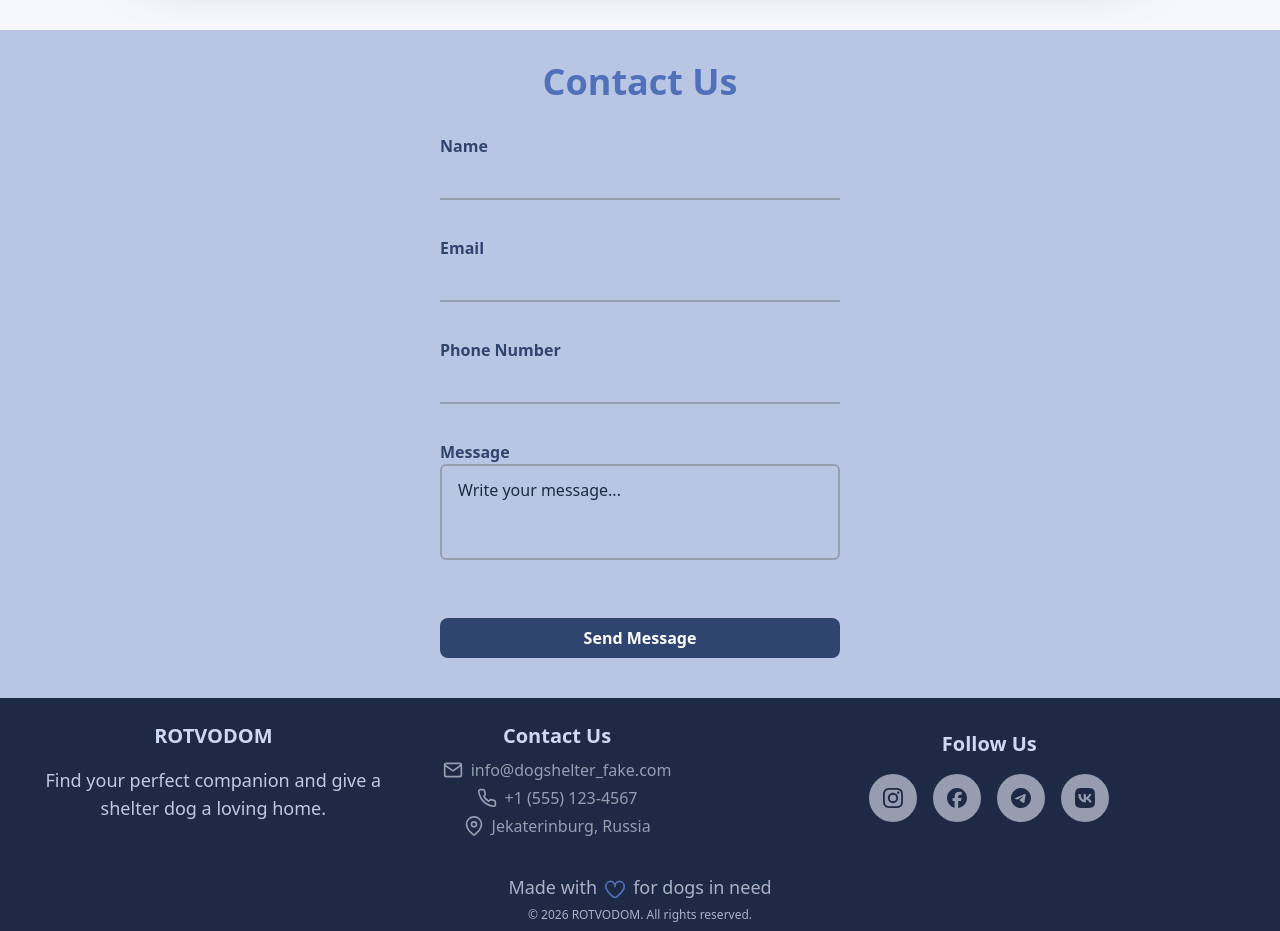
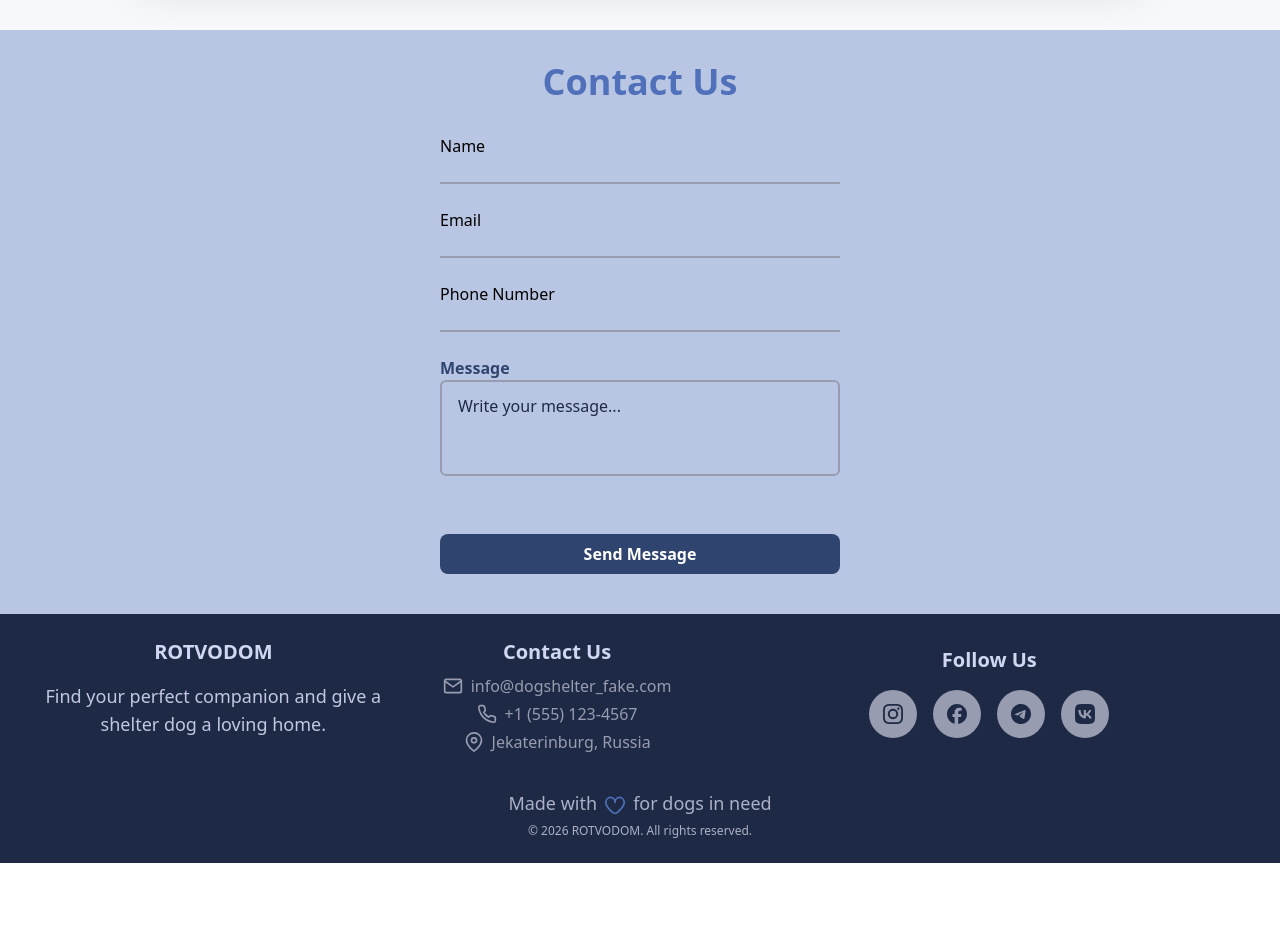
Before and after one commit to bavayra/dog-shelter, a React (Vite) app: page / in a window 1280 px wide. Shown: the part 4760-5691 px from the top of the page. After the commit the page ends 5623 px from the top, so only its background shows below. Built offline with nearby package versions, Linux system fonts and the light colour scheme.

Commit message:
style: minor styling correction for the TextInputs (not for the textarea) such as typogr classes, colors and sizes

```diff
--- a/src/components/TextInput.tsx
+++ b/src/components/TextInput.tsx
@@ -1,10 +1,10 @@
-import type { InputHTMLAttributes } from 'react';
+import type { ChangeEvent, InputHTMLAttributes } from 'react';
 
 interface TextInputProps extends InputHTMLAttributes<HTMLInputElement> {
   label: string;
   id: string;
   value: string;
-  onChange: (e: React.ChangeEvent<HTMLInputElement>) => void;
+  onChange: (e: ChangeEvent<HTMLInputElement>) => void;
 }
 const TextInput = ({
   label,
@@ -20,13 +20,12 @@ const TextInput = ({
 }: TextInputProps) => {
   const baseInputStyles = `
     w-full
-    mb-7
+    mb-4
     bg-transparent
     border-0
     border-b-2
     border-neutral-500
-    py-2
-    text-base
+    typography-large
     focus:outline-none
     focus:border-primary-500
     focus:ring-0
@@ -36,10 +35,7 @@ const TextInput = ({
     .replace(/\s+/g, ' ');
   return (
     <div>
-      <label
-        htmlFor={id}
-        className="block text-primary-700 text-md font-semibold"
-      >
+      <label htmlFor={id} className="typography-small block">
         {label}
       </label>
 
```
